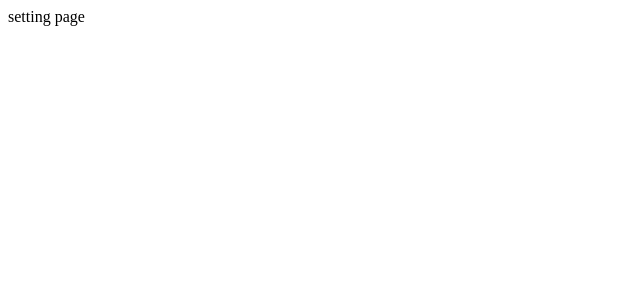
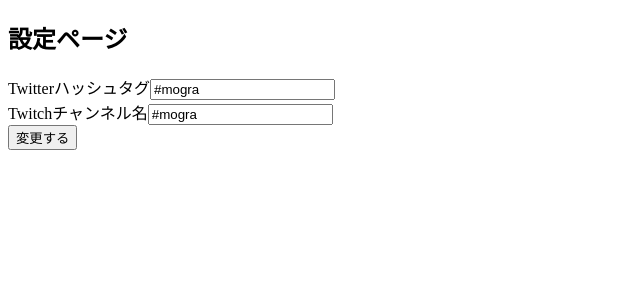
Before and after one commit to alitaso345/synchronicity-frontend, a React (Create React App) app: page /settings in a window 1280 px wide. Shown: the top 300 px of the page, without its empty margins (0-640 px from the left). Built offline with nearby package versions, Linux system fonts and the light colour scheme.

Commit message:
add setting form

```diff
--- a/src/Settings.tsx
+++ b/src/Settings.tsx
@@ -1,8 +1,58 @@
 import * as React from 'react'
+import { useState, useEffect } from 'react'
+import { putSettingsPath } from './paths'
 
 const Setting: React.FC = () => {
+  const [hashTag, updateHashTag] = useState('')
+  const [channel, updateChannel] = useState('')
+
+  useEffect(
+    () => {
+      updateHashTag('#mogra')
+      updateChannel('#mogra')
+    },
+    []
+  )
+
+  const submitHandler = async (): Promise<void> => {
+    const res = await fetch(putSettingsPath, {
+      method: 'PUT',
+      headers: {
+        'Content-Type': 'application/json; charset=utf-8'
+      },
+      body: JSON.stringify({ hashTag: hashTag, channel: channel})
+    })
+
+    if (res.status === 204) {
+      alert('設定変更が完了しました')
+    } else {
+      alert('設定の変更に失敗しました')
+    }
+  }
+
   return (
-    <div>setting page</div>
+    <div>
+      <h2>設定ページ</h2>
+      <div>
+        <label>Twitterハッシュタグ</label>
+        <input
+          placeholder="#mogra"
+          value={hashTag}
+          onChange={(e) => updateHashTag(e.currentTarget.value)}
+        />
+      </div>
+
+      <div>
+        <label>Twitchチャンネル名</label>
+        <input
+          placeholder="#mogra"
+          value={channel}
+          onChange={(e) => updateChannel(e.currentTarget.value)}
+        />
+      </div>
+
+      <button onClick={submitHandler}>変更する</button>
+    </div>
   )
 }
 
--- /dev/null
+++ b/src/paths.ts
@@ -0,0 +1,3 @@
+export const host = process.env.NODE_ENV === 'production' ? 'https://synchronicity-backend.herokuapp.com' : 'http://localhost:5000'
+
+export const putSettingsPath = `${host}/settings`
```
